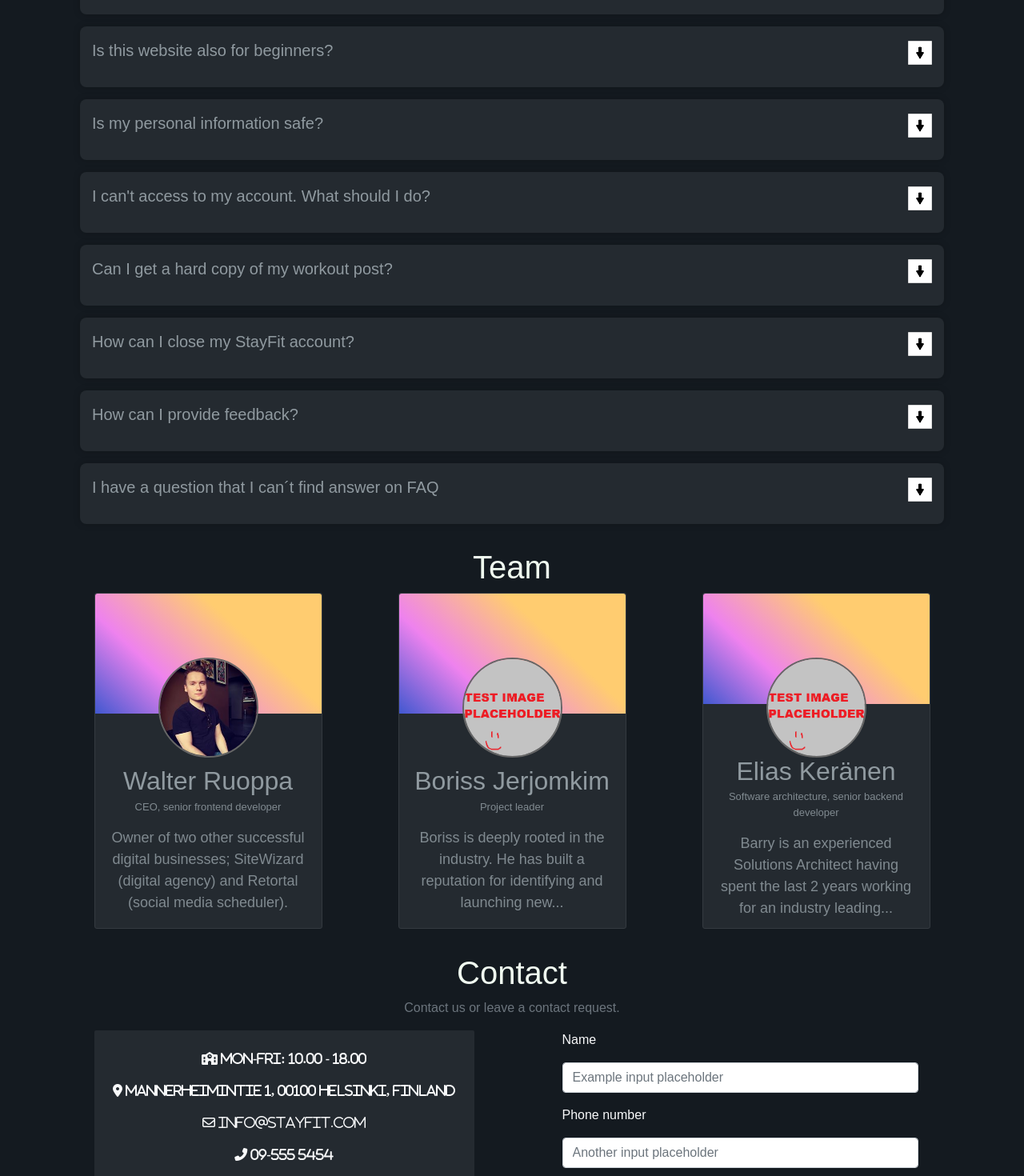
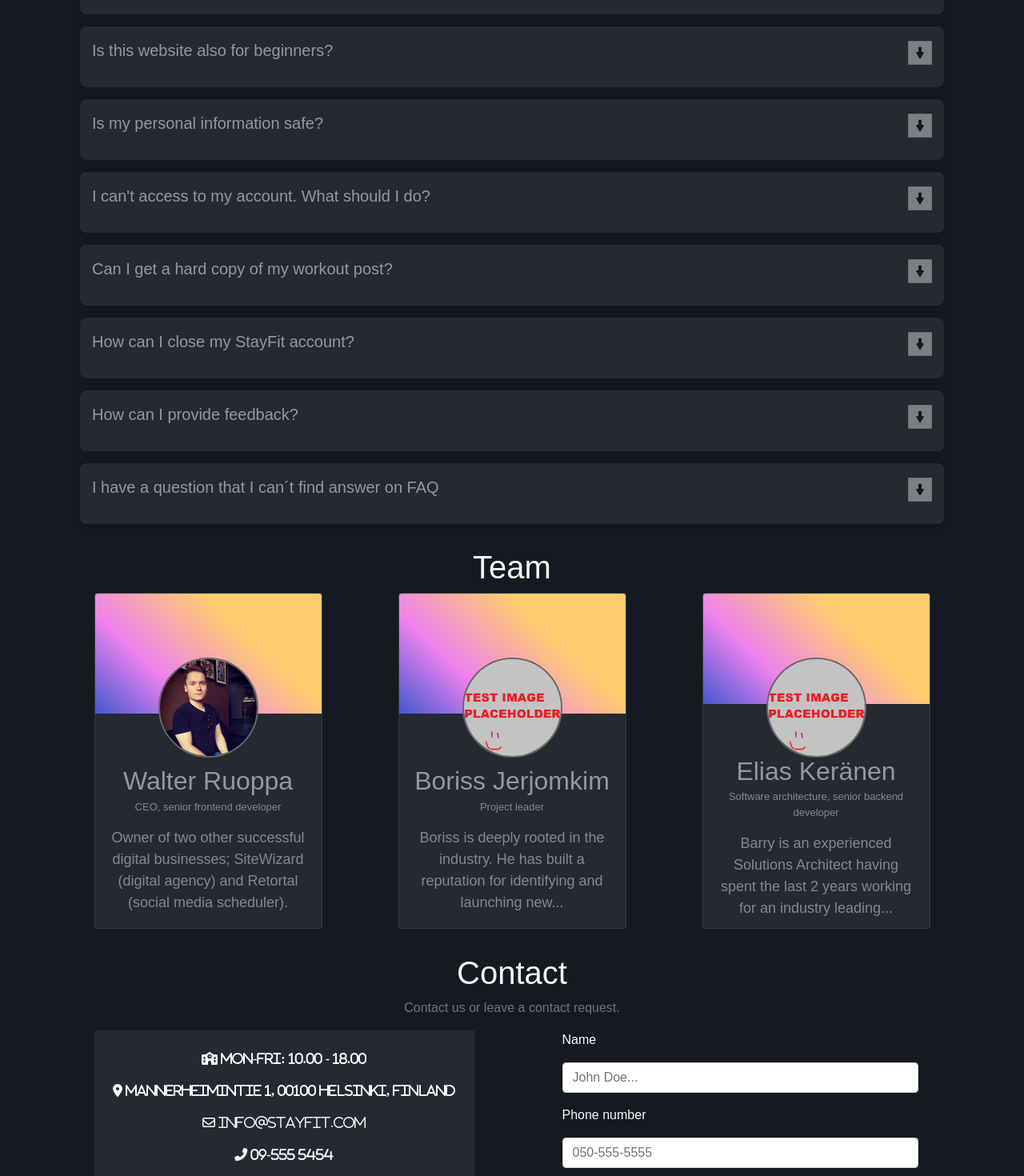
Before and after one commit to wesenbergg/webs2019-frontend-project, a React (Create React App) app in the folder fitness-app/: page /about in a window 1280 px wide. Shown: the part 420-1890 px from the top of the page at 80% size. Built offline with nearby package versions, Linux system fonts and the light colour scheme; data requests are answered from the project's data file.

Commit message:
faq page arrow

```diff
--- a/fitness-app/src/components/content/about/Contact.js
+++ b/fitness-app/src/components/content/about/Contact.js
@@ -16,11 +16,11 @@ const Contact = () => {
           <form id="contact-form">
             <div className="form-group">
               <p className="contact-form-text" for="formGroupExampleInput">Name</p>
-              <input type="text" className="form-control" id="formGroupExampleInput" placeholder="Example input placeholder"/>
+              <input type="text" className="form-control" id="formGroupExampleInput" placeholder="John Doe..."/>
             </div>
             <div className="form-group">
               <p for="formGroupExampleInput2" className="contact-form-text">Phone number</p>
-              <input type="text" className="form-control" id="formGroupExampleInput2" placeholder="Another input placeholder"/>
+              <input type="text" className="form-control" id="formGroupExampleInput2" placeholder="050-555-5555"/>
             </div>
             <div className="justify-content-right text-right">
               <button className="btn btn-outline-light">Submit</button>
--- a/fitness-app/src/styles/Faq.css
+++ b/fitness-app/src/styles/Faq.css
@@ -52,6 +52,7 @@
     height: 30px;
 
     background-image: url('../img/Sieppaa.PNG');
+    opacity: .4;
     background-position: center;
     background-size: contain;
     background-repeat: no-repeat;
```
